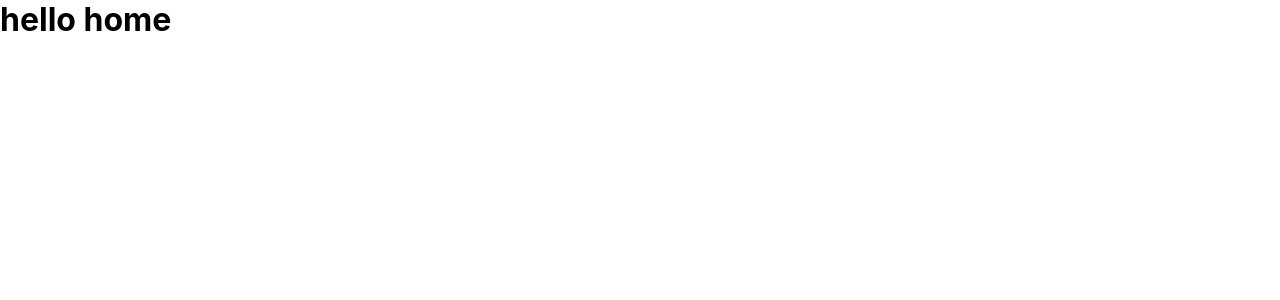
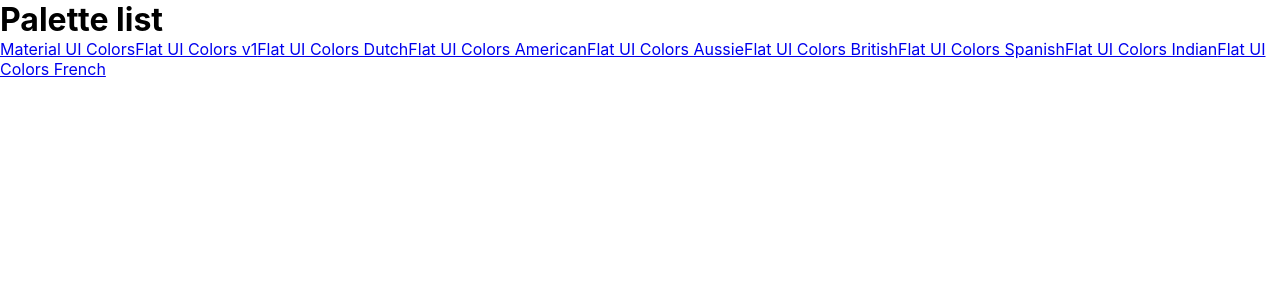
Before and after one commit to appyofficial/irogram, a React (Create React App) app: page / in a window 1280 px wide. Shown: the top 300 px of the page. Built offline with nearby package versions, Linux system fonts and the light colour scheme.

Commit message:
palette list added

```diff
--- a/src/App.js
+++ b/src/App.js
@@ -1,6 +1,7 @@
 import React from "react";
 import "./App.css";
 import { Route, Switch } from "react-router-dom";
+import PaletteList from "./components/PaletteList";
 import Palette from "./components/Palette";
 import seedColors from "./seedColors";
 import { generatePalette } from "./colorHelper";
@@ -10,7 +11,11 @@
 
   return (
     <Switch>
-      <Route exact path="/" render={() => <h1>hello home</h1>} />
+      <Route
+        exact
+        path="/"
+        render={() => <PaletteList palette={seedColors} />}
+      />
       <Route
         exact
         path="/palette/:id"
--- a/src/components/Navbar.js
+++ b/src/components/Navbar.js
@@ -1,4 +1,5 @@
 import React, { useState } from "react";
+import { Link } from "react-router-dom";
 import "./Navbar.css";
 import Slider from "rc-slider";
 import "rc-slider/assets/index.css";
@@ -24,7 +25,7 @@
 
   return (
     <nav className="navbar">
-      <div>IROGRAM</div>
+      <Link to="/">IROGRAM</Link>
       <div className="slider">
         <span>Level: {level}</span>
         <Slider
--- /dev/null
+++ b/src/components/PaletteList.js
@@ -0,0 +1,17 @@
+import React from "react";
+import { Link } from "react-router-dom";
+
+const PaletteList = ({ palette }) => {
+  return (
+    <div>
+      <h1>Palette list</h1>
+      {palette.map((palette, id) => (
+        <Link id={id} to={`/palette/${palette.id}`}>
+          {palette.paletteName}
+        </Link>
+      ))}
+    </div>
+  );
+};
+
+export default PaletteList;
```
